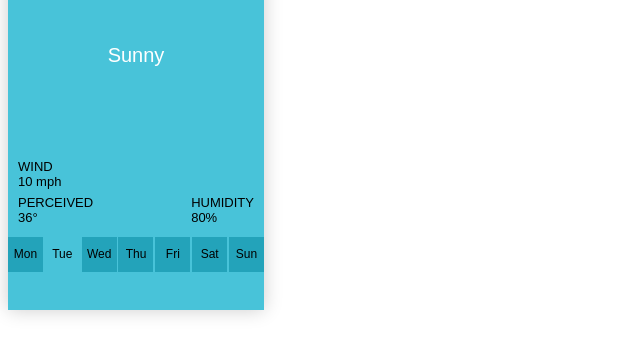
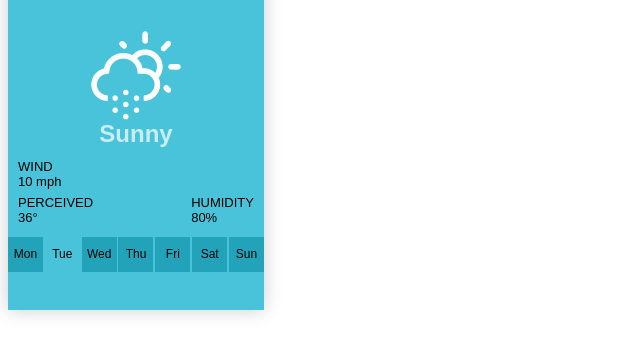
Before and after one commit to marcoinscatola/react-weather-card, a React app: page / in a window 1280 px wide. Shown: the part 63-418 px from the top of the page, without its empty margins (0-640 px from the left). Built offline with nearby package versions, Linux system fonts and the light colour scheme.

Commit message:
Complete Front side weather summary

```diff
--- a/src/widgets/WeatherCard/Front/Front.css
+++ b/src/widgets/WeatherCard/Front/Front.css
@@ -12,6 +12,10 @@
   top: 18px;
   left: 36px;
   position: absolute;
+  max-width: 140px;
+  text-overflow: ellipsis;
+  overflow: hidden;
+  white-space: nowrap;
 }
 
 .weather-front__perceived {
--- a/src/widgets/WeatherCard/Front/Front.js
+++ b/src/widgets/WeatherCard/Front/Front.js
@@ -11,7 +11,14 @@ import Summary from './Summary';
 import './Front.css';
 
 const Front = ({
-  weather: { temperature, perceived, humidity, wind, code, description } = {},
+  weather: {
+    temperature,
+    perceived,
+    humidity,
+    wind,
+    iconCode,
+    description
+  } = {},
   dayOfWeek,
   place
 }) => (
@@ -35,7 +42,7 @@ const Front = ({
       <Week currentDay={dayOfWeek} />
     </div>
     <div className="weather-front__summary">
-      <Summary code={code} description={description} />
+      <Summary iconCode={iconCode} description={description} />
     </div>
   </Card>
 );
@@ -46,7 +53,7 @@ Front.propTypes = {
     humidity: PropTypes.number,
     perceived: PropTypes.number,
     wind: PropTypes.number,
-    code: PropTypes.string,
+    iconCode: PropTypes.string,
     description: PropTypes.string
   }),
   place: PropTypes.string,
--- a/src/widgets/WeatherCard/Front/Summary.css
+++ b/src/widgets/WeatherCard/Front/Summary.css
@@ -6,7 +6,15 @@
 }
 
 .weather-summary__label {
-  font-size: 20px;
+  font-size: 24px;
+  line-height: 1;
+  color: rgba(255, 255, 255, 0.7);
+  font-weight: 600;
+}
+
+.weather-summary__icon {
+  font-size: 64px;
   line-height: 1;
   color: white;
+  margin-bottom: 0.2em;
 }
--- a/src/widgets/WeatherCard/Front/Summary.js
+++ b/src/widgets/WeatherCard/Front/Summary.js
@@ -1,10 +1,12 @@
 import React from 'react';
 import PropTypes from 'prop-types';
 import Value from '../components/Value';
+import WeatherIcon from '../components/WeatherIcon';
 import './Summary.css';
 
-const Summary = ({ description }) => (
+const Summary = ({ description, iconCode }) => (
   <div className="weather-summary">
+    <WeatherIcon name={iconCode} className="weather-summary__icon" />
     <Value
       className="weather-summary__label"
       value={description}
```
